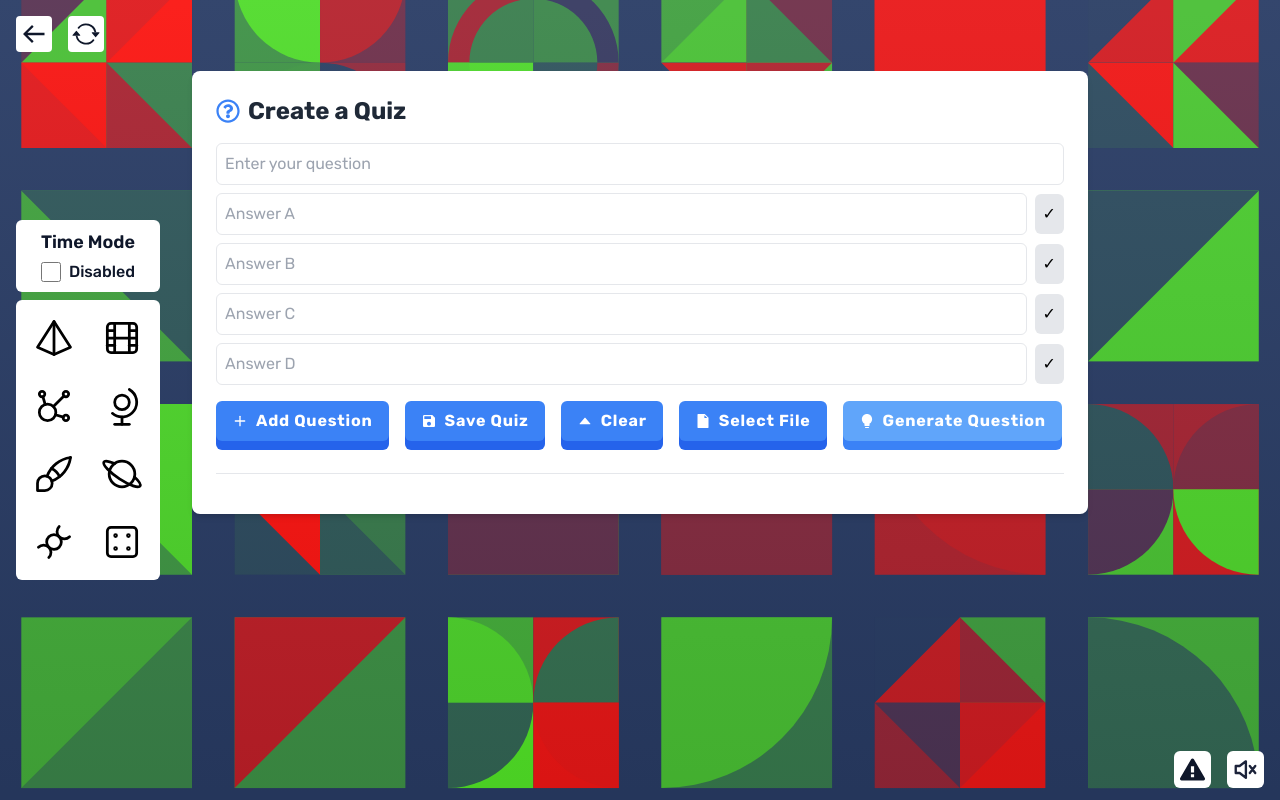
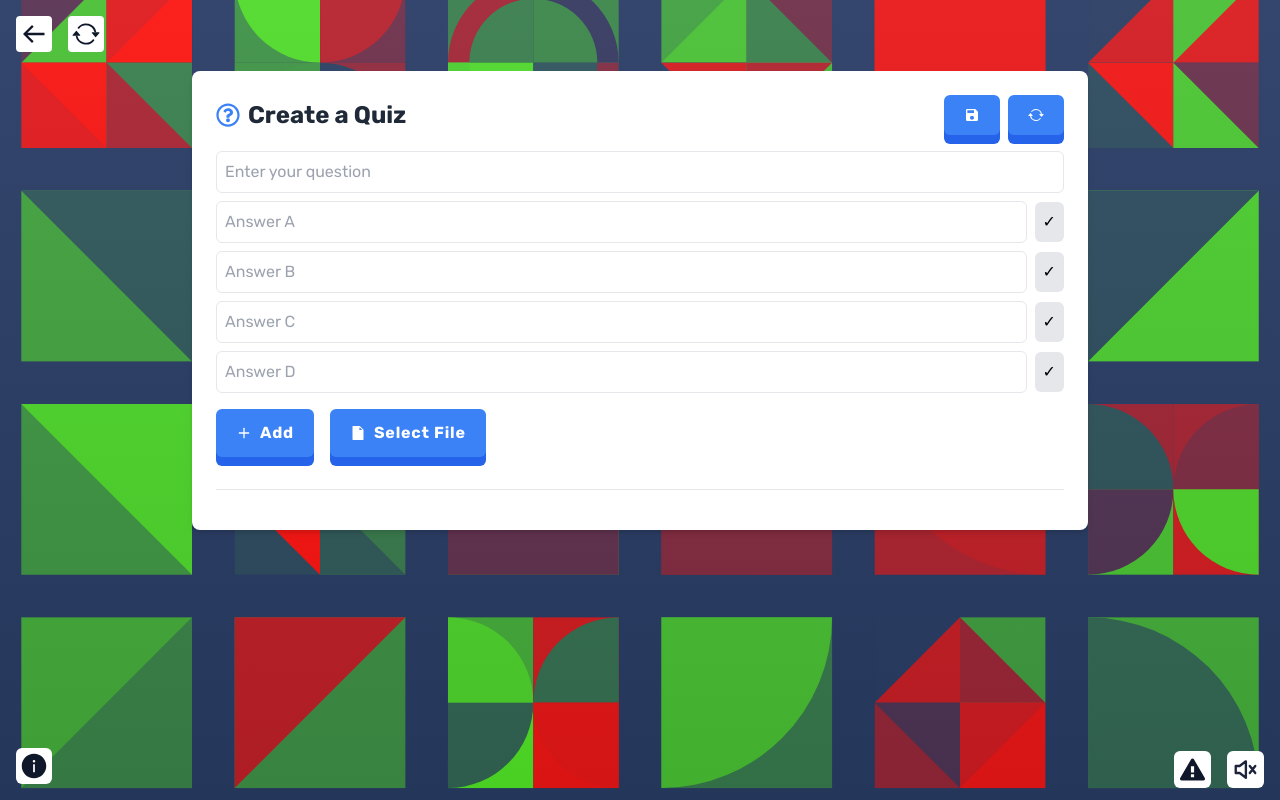
Before and after one commit to uQHan/Qao-Frontend, a Next.js app: page /create in a window 1280 px wide. Built offline with nearby package versions, Linux system fonts and the light colour scheme.

Commit message:
feat: Enhance CreateQuestions component with file selection and reset functionality; improve UI layout and button accessibility

```diff
--- a/src/components/Create/CreateInfo.jsx
+++ b/src/components/Create/CreateInfo.jsx
@@ -26,14 +26,14 @@ const QuestionSidebar = ({ questions }) => {
 			<button
 				title={showInfo ? "Hide info" : "Show info"}
 				onClick={() => setShowInfo((prev) => !prev)}
-				className="fixed bottom-4 left-4 lg:hidden bg-white z-20 rounded-md p-1"
+				className="fixed bottom-4 left-4 2xl:hidden bg-white z-20 rounded-md p-1"
 			>
 				<AiFillInfoCircle className="text-[28px] text-slate-900" />
 			</button>
 
 			{/* Sidebar */}
 			<aside
-				className={`fixed w-55 h-fit transition-all z-10 lg:bottom-4 left-4 md:top-1/2 md:-translate-y-1/2 text-center text-slate-900 font-medium lg:!scale-100 lg:!opacity-100 ${showInfo ? "bottom-12 scale-100 opacity-100" : "bottom-0 scale-20 opacity-0"
+				className={`fixed w-55 h-fit transition-all z-10 shadow-lg lg:bottom-4 left-4 md:top-1/2 md:-translate-y-1/2 text-center text-slate-900 font-medium 2xl:!scale-100 2xl:!opacity-100 ${showInfo ? "bottom-12 scale-100 opacity-100" : "bottom-0 scale-20 opacity-0"
 					}`}
 			>
 				{/* Time Mode Toggle */}
--- a/src/components/Create/CreateQuestions.jsx
+++ b/src/components/Create/CreateQuestions.jsx
@@ -6,10 +6,12 @@ import { AiFillBulb, AiFillFile, AiFillFolder, AiOutlineCaretUp } from "react-ic
 import Image from 'next/image';
 import { useBoundStore } from '@/store/useBoundStore';
 import fileToGenerate from '@/helpers/quiz/fileToGenerate';
+import { BsArrowRepeat } from 'react-icons/bs';
 
 const QuizQuestionCreator = () => {
   const [currentQuestion, setCurrentQuestion] = useState({ question: '', answers: ['', '', '', ''], correctAnswer: '', category: '' });
   const { addCreatedQuestion, createdQuestions, removeCreatedQuestion, saveQuestions, hasFile, quizId, generateQuestion } = useBoundStore(state => state);
+  const [fileSelected, setFileSelected] = useState(false);
 
   const addQuestion = () => {
     if (!currentQuestion.question.trim()) {
@@ -60,9 +62,22 @@ const QuizQuestionCreator = () => {
 
   return (
     <div className="p-6 max-w-4xl mx-auto bg-white rounded-lg shadow-md">
-      <h2 className="text-2xl font-bold text-gray-800 mb-4 flex items-center">
-        <FaRegQuestionCircle className="mr-2 text-blue-500" /> Create a Quiz
-      </h2>
+      <div className="flex flex-col md:flex-row md:items-center md:justify-between mb-4">
+        <h2 className="text-2xl font-bold text-gray-800 flex items-center">
+          <FaRegQuestionCircle className="mr-2 text-blue-500" /> Create a Quiz
+        </h2>
+        <div className="flex items-center justify-end space-x-2 mt-2 md:mt-0">
+          <button onClick={saveQuestions} className="btn-primary flex items-center space-x-2 text-sm px-3 py-2 md:text-base md:px-5 md:py-3">
+            <IoMdSave />
+          </button>
+          <button
+            onClick={() => setCurrentQuestion({ question: '', answers: ['', '', '', ''], correctAnswer: '' })}
+            className="btn-primary flex items-center space-x-2 text-sm px-3 py-2 md:text-base md:px-5 md:py-3"
+          >
+            <BsArrowRepeat />
+          </button>
+        </div>
+      </div>
 
       <div className="border-b pb-4 mb-4">
         <input
@@ -94,27 +109,14 @@ const QuizQuestionCreator = () => {
           ))}
         </div>
 
-        <div className="flex flex-wrap space-x-4 my-4">
-          <button onClick={addQuestion} className="btn-primary flex items-center space-x-2">
-            <FiPlus /> <span>Add Question</span>
+        <div className="flex flex-wrap space-x-2 my-4">
+          <button
+            onClick={addQuestion}
+            className="btn-primary flex items-center space-x-2 text-sm px-3 py-2 md:text-base md:px-5 md:py-3"
+          >
+            <FiPlus /> <span>Add</span>
           </button>
-          <button onClick={saveQuestions} className="btn-primary flex items-center space-x-2">
-            <IoMdSave /> <span>Save Quiz</span>
-          </button>
-          <button
-            onClick={() => setCurrentQuestion({ question: '', answers: ['', '', '', ''], correctAnswer: '' })}
-            className="btn-primary flex items-center space-x-2"
-          >
-            <AiOutlineCaretUp /> <span>Clear</span>
-          </button>
-          <div className="flex space-x-4">
-            <button
-              className="btn-primary flex items-center space-x-2"
-              onClick={() => document.getElementById('fileInput').click()} // Trigger file input
-            >
-              <AiFillFile /> <span>Select File</span>
-            </button>
-
+          <div className="flex space-x-2">
             <input
               type="file"
               id="fileInput"
@@ -123,24 +125,33 @@ const QuizQuestionCreator = () => {
               onChange={async (e) => {
                 const file = e.target.files[0];
                 if (file) {
+                  setFileSelected(true);
                   try {
                     await fileToGenerate(file, quizId); // Send file to backend
                   } catch (error) {
                     console.error('Error sending file:', error);
                   }
+                } else {
+                  setFileSelected(false);
                 }
               }}
             />
 
             <button
-              className={`btn-primary flex items-center space-x-2
-                ${!hasFile ? 'bg-blue-400 before:bg-blue-500 text-white cursor-not-allowed' : ''
-                }`}
-              // disabled={!hasFile} // Disable until a file has been sent
-              onClick={() => generateQuestion('13r0hXk2bPMLUUqESQgKodet7byvXbSJ1')}
+              className="btn-primary flex items-center space-x-2 text-sm px-3 py-2 md:text-base md:px-5 md:py-3"
+              onClick={() => document.getElementById('fileInput').click()} // Trigger file input
             >
-              <AiFillBulb /> <span>Generate Question</span>
+              <AiFillFile /> <span>Select File</span>
             </button>
+
+            {fileSelected && (
+              <button
+                className="btn-primary flex items-center space-x-2 text-sm px-3 py-2 md:text-base md:px-5 md:py-3"
+                onClick={() => generateQuestion('13r0hXk2bPMLUUqESQgKodet7byvXbSJ1')}
+              >
+                <AiFillBulb /> <span>Generate Question</span>
+              </button>
+            )}
           </div>
         </div>
       </div>
```
